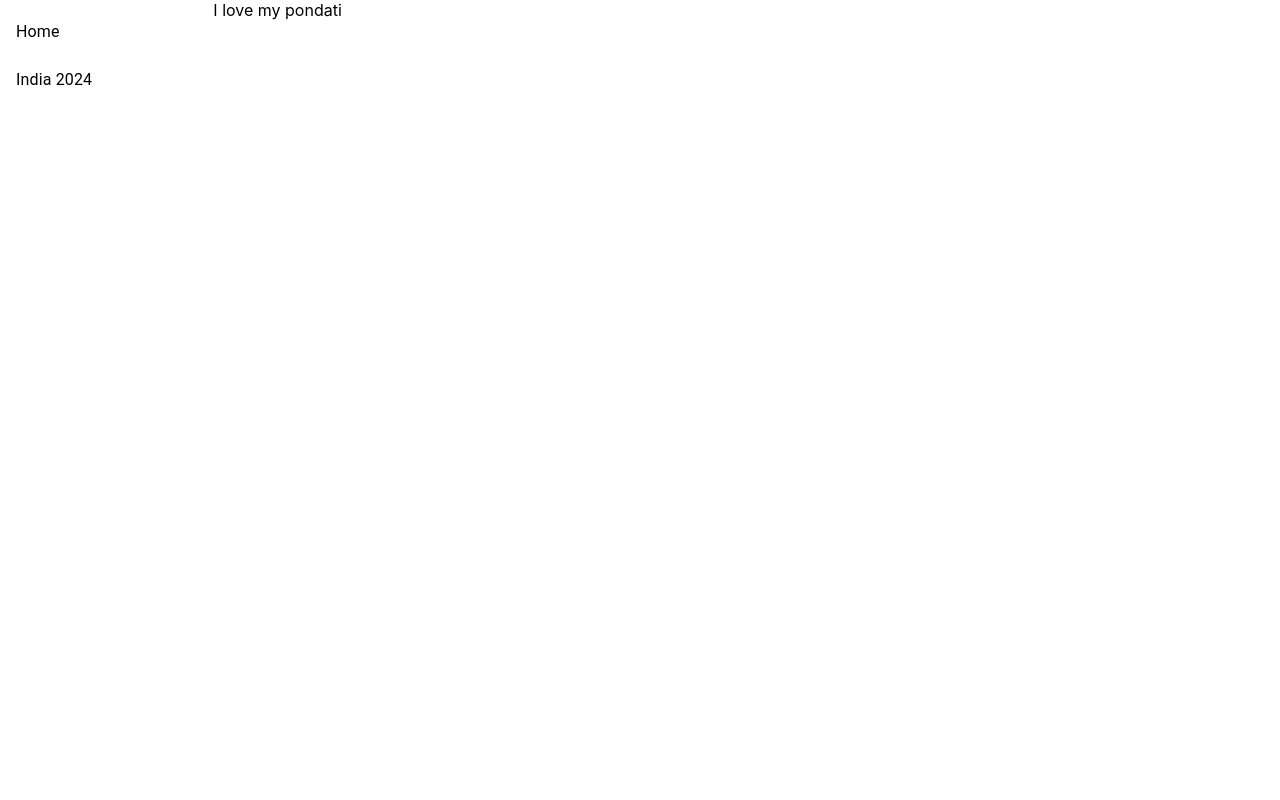
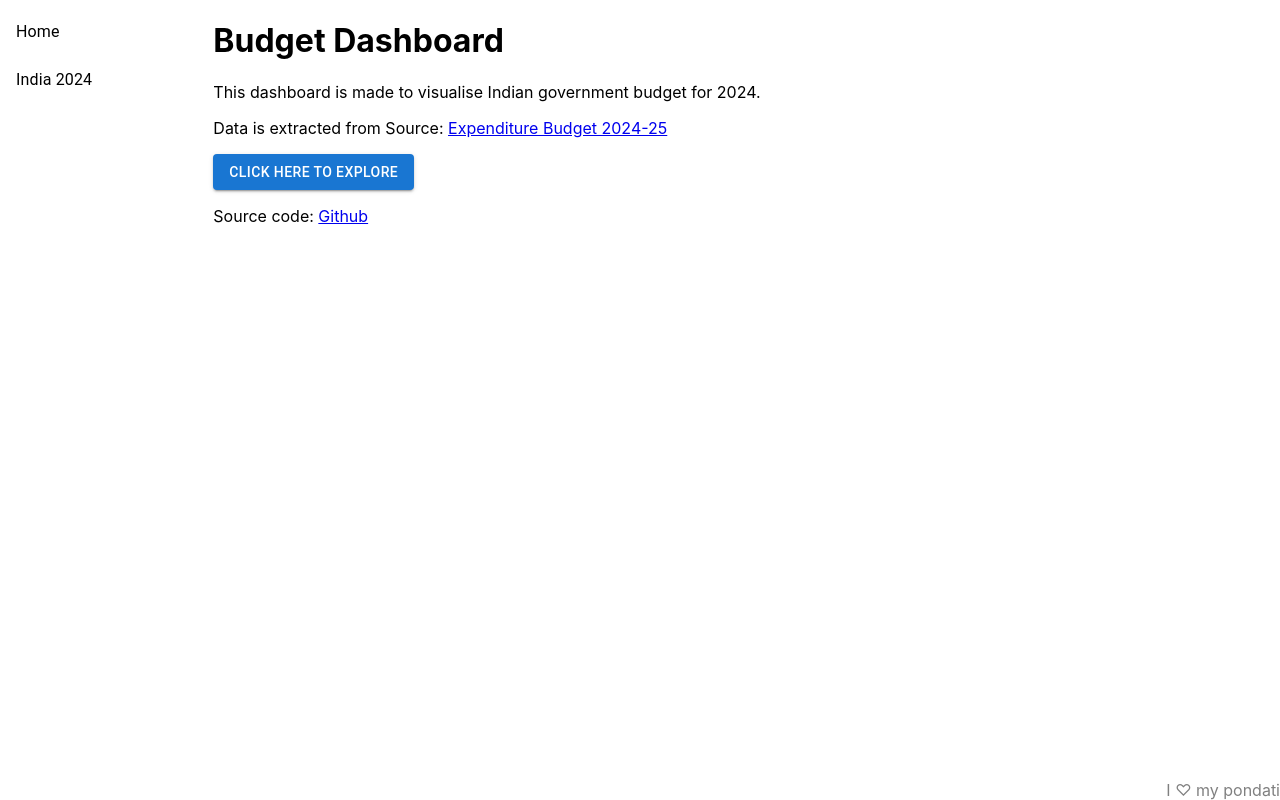
Before and after one commit to chakradarraju/budget-dashboard, a React (Create React App) app: page / in a window 1280 px wide. Built offline with nearby package versions, Linux system fonts and the light colour scheme.

Commit message:
Fill home page

```diff
--- a/src/Dashboard.js
+++ b/src/Dashboard.js
@@ -148,10 +148,10 @@ const Dashboard = (props) => {
             />
           </PieChart>
         </ResponsiveContainer>
-        <div>
-          Source: <a href={data.data.sourceUrl}>{data.data.label}</a>
+        <div align="center">
+          Source: <a href={data.data.sourceUrl} target="_blank">{data.data.label}</a>
         </div>
-        <div>
+        <div align="center">
           Source code: <a href="https://github.com/chakradarraju/budget-dashboard">Github</a>
         </div>
       </Grid>
--- a/src/HomePage.js
+++ b/src/HomePage.js
@@ -1,4 +1,26 @@
+import { Button } from "@mui/material";
 
-const HomePage = () => <>I love my pondati</>;
+const HomePage = () => {
+  return (<>
+    <h1>Budget Dashboard</h1>
+    <p>
+      This dashboard is made to visualise Indian government budget for 2024.
+    </p>
+    <p>
+      Data is extracted from Source: <a href="https://www.indiabudget.gov.in/doc/eb/allsbe.pdf" target="_blank">Expenditure Budget 2024-25</a>
+    </p>
+    <p>
+      <Button variant="contained" color="primary" href="/india/2024/">Click here to explore</Button>
+    </p>
+    <div>
+      Source code: <a href="https://github.com/chakradarraju/budget-dashboard">Github</a>
+    </div>
+    <div style={{position: 'absolute', bottom: 0, right: 0, color: 'gray'}}>
+      I ♡ my pondati
+    </div>
+  </>)
+
+
+};
 
 export default HomePage;
```
